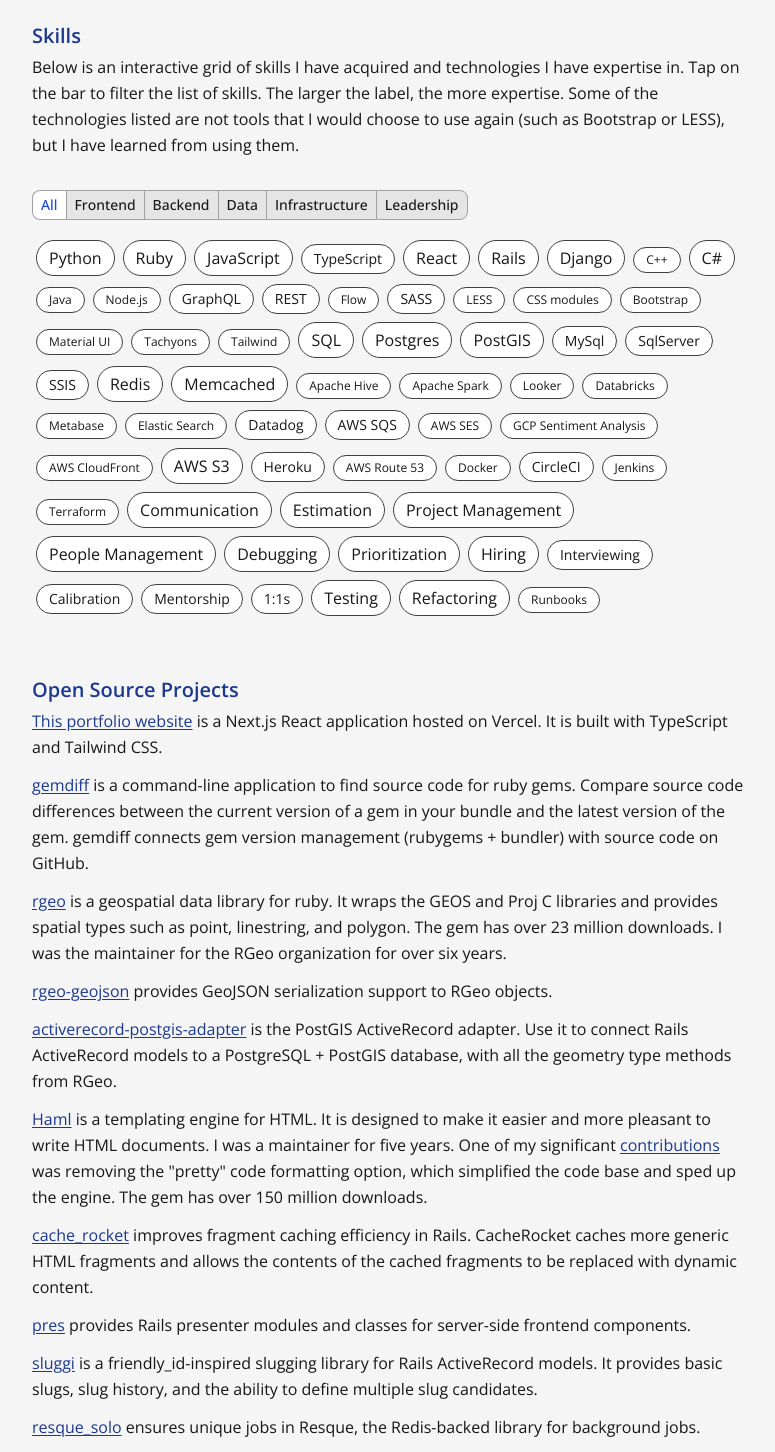
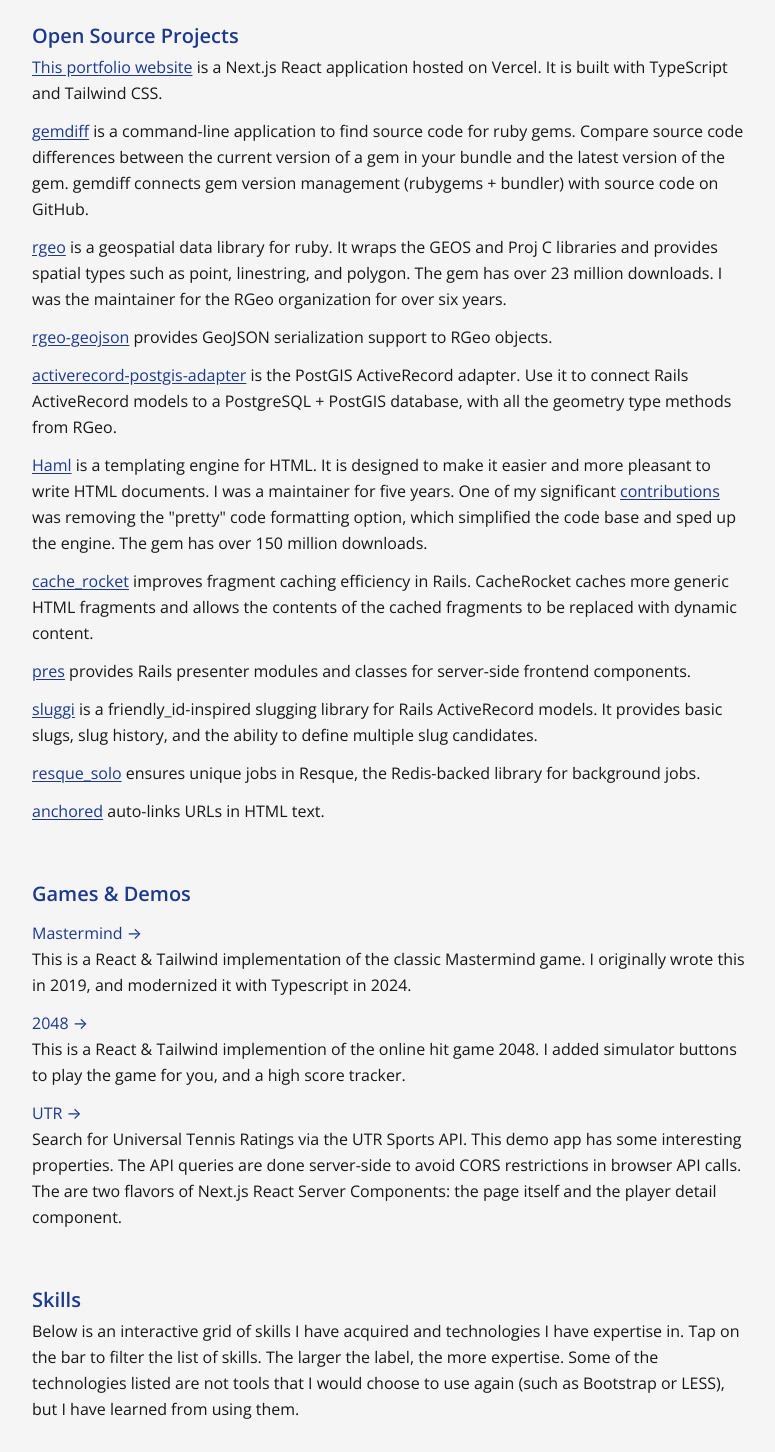
Before and after one commit to teeparham/next, a Next.js app: page / in a window 1280 px wide. Shown: the part 820-2272 px from the top of the page, without its empty margins (384-1159 px from the left). Built offline with nearby package versions, Linux system fonts and the light colour scheme.

Commit message:
Extract home section components, re-order

```diff
--- a/app/page.tsx
+++ b/app/page.tsx
@@ -52,12 +52,6 @@
           </a>
         </li>
         <li className="mb-2">
-          <a href="#skills" className="group">
-            SKILLS&nbsp;
-            <Arrow />
-          </a>
-        </li>
-        <li className="mb-2">
           <a href="#oss" className="group">
             OPEN SOURCE&nbsp;
             <Arrow />
@@ -69,6 +63,12 @@
             <Arrow />
           </a>
         </li>
+        <li className="mb-2">
+          <a href="#skills" className="group">
+            SKILLS&nbsp;
+            <Arrow />
+          </a>
+        </li>
         <li>
           <a href="#presentations" className="group">
             PRESENTATIONS&nbsp;
@@ -77,6 +77,248 @@
         </li>
       </ul>
     </nav>
+  );
+}
+
+function Experience() {
+  return (
+    <>
+      <h3 className={cx("pt-2", css.h3)} id="work">
+        Experience
+      </h3>
+      <ul>
+        <li className="mb-3">
+          I am an experienced software engineer and entrepreneur. I have founded
+          companies, worked with startups and Fortune 500 businesses, and met
+          many amazing people. I am passionate about building effective,
+          performant software systems with simple and delightful user
+          experiences.
+        </li>
+        <li className="mb-3">
+          I served as the technical lead for the Public Agencies Pillar and the
+          Organizations Admin team at{" "}
+          <LinkTo href="https://nextdoor.com/">Nextdoor</LinkTo>. The Public
+          Agencies team supported thousands of government agencies, including
+          the State of California, the Fire Department of the City of New York
+          (FDNY), and the US Census Bureau. The Organizations team supported
+          tens of millions of local business pages. I led projects like{" "}
+          <LinkTo href={urls.faves}>Neighborhood Faves</LinkTo>, which created
+          meaningful connections between neighbors and local businesses.
+        </li>
+        <li className="mb-3">
+          <LinkTo href="https://neighborland.com/">Neighborland</LinkTo> was a
+          public engagement platform designed for government agencies,
+          place-makers, and civic organizations. Our mission was to empower
+          residents to shape the development of their neighborhoods. To do this,
+          we helped improve the way civic organizations collaborated with their
+          communities. Over 3 million people participated on Neighborland, and
+          our partners&apos; projects have yielded{" "}
+          <LinkTo href={urls.billions}>billions</LinkTo> of dollars in social
+          and economic impact. Neighborland was{" "}
+          <LinkTo href={urls.acquired}>acquired</LinkTo> by Nextdoor in 2019.
+        </li>
+        <li className="mb-3">
+          I helped the venture capital firm{" "}
+          <LinkTo href="https://designerfund.com/">Designer Fund</LinkTo>{" "}
+          attract and connect the world&apos;s best designers with top
+          technology companies by modernizing their in-house events application.
+        </li>
+        <li className="mb-3">
+          I helped <LinkTo href="https://brightfunds.org/">Bright Funds</LinkTo>{" "}
+          build a platform for charitable giving and volunteering. I advised the
+          CTO on foundational architecture, code quality, and testing. I built
+          partner integration systems for clients such as Cisco and VMWare.
+        </li>
+        <li className="mb-3">
+          I created and led development of SockInfo, an ERP system for{" "}
+          <LinkTo href="https://www.nesterhosiery.com/">Nester Hosiery</LinkTo>{" "}
+          so they could make the world&apos;s best merino wool socks more
+          efficiently. Our team helped the company manage manufacturing of over
+          5000 items and grow 20% annually for over 8 years. You can buy some
+          socks from their{" "}
+          <LinkTo href="https://www.farmtofeet.com/">Farm to Feet</LinkTo>{" "}
+          brand.
+        </li>
+      </ul>
+    </>
+  );
+}
+
+function OpenSource() {
+  return (
+    <>
+      <h3 className={cx("pt-2", css.h3)} id="oss">
+        Open Source Projects
+      </h3>
+      <ul>
+        <li className="mb-3">
+          <LinkTo href="https://github.com/teeparham/next">
+            This portfolio website
+          </LinkTo>{" "}
+          is a Next.js React application hosted on Vercel. It is built with
+          TypeScript and Tailwind CSS.
+        </li>
+        <li className="mb-3">
+          <LinkTo href="https://github.com/teeparham/gemdiff">gemdiff</LinkTo>{" "}
+          is a command-line application to find source code for ruby gems.
+          Compare source code differences between the current version of a gem
+          in your bundle and the latest version of the gem. gemdiff connects gem
+          version management (rubygems + bundler) with source code on GitHub.
+        </li>
+        <li className="mb-3">
+          <LinkTo href="https://github.com/rgeo/rgeo">rgeo</LinkTo> is a
+          geospatial data library for ruby. It wraps the GEOS and Proj C
+          libraries and provides spatial types such as point, linestring, and
+          polygon. The gem has over 23 million downloads. I was the maintainer
+          for the RGeo organization for over six years.
+        </li>
+        <li className="mb-3">
+          <LinkTo href="https://github.com/rgeo/rgeo-geojson">
+            rgeo-geojson
+          </LinkTo>{" "}
+          provides GeoJSON serialization support to RGeo objects.
+        </li>
+        <li className="mb-3">
+          <LinkTo href="https://github.com/rgeo/activerecord-postgis-adapter">
+            activerecord-postgis-adapter
+          </LinkTo>{" "}
+          is the PostGIS ActiveRecord adapter. Use it to connect Rails
+          ActiveRecord models to a PostgreSQL + PostGIS database, with all the
+          geometry type methods from RGeo.
+        </li>
+        <li className="mb-3">
+          <LinkTo href="https://github.com/haml/haml">Haml</LinkTo> is a
+          templating engine for HTML. It is designed to make it easier and more
+          pleasant to write HTML documents. I was a maintainer for five years.
+          One of my significant{" "}
+          <LinkTo href="https://github.com/haml/haml/pull/894">
+            contributions
+          </LinkTo>{" "}
+          was removing the &quot;pretty&quot; code formatting option, which
+          simplified the code base and sped up the engine. The gem has over 150
+          million downloads.
+        </li>
+        <li className="mb-3">
+          <LinkTo href="https://github.com/neighborland/cache_rocket">
+            cache_rocket
+          </LinkTo>{" "}
+          improves fragment caching efficiency in Rails. CacheRocket caches more
+          generic HTML fragments and allows the contents of the cached fragments
+          to be replaced with dynamic content.
+        </li>
+        <li className="mb-3">
+          <LinkTo href="https://github.com/neighborland/pres">pres</LinkTo>{" "}
+          provides Rails presenter modules and classes for server-side frontend
+          components.
+        </li>
+        <li className="mb-3">
+          <LinkTo href="https://github.com/neighborland/sluggi">sluggi</LinkTo>{" "}
+          is a friendly_id-inspired slugging library for Rails ActiveRecord
+          models. It provides basic slugs, slug history, and the ability to
+          define multiple slug candidates.
+        </li>
+        <li className="mb-3">
+          <LinkTo href="https://github.com/neighborland/resque_solo">
+            resque_solo
+          </LinkTo>{" "}
+          ensures unique jobs in Resque, the Redis-backed library for background
+          jobs.
+        </li>
+        <li className="mb-3">
+          <LinkTo href="https://github.com/neighborland/anchored">
+            anchored
+          </LinkTo>{" "}
+          auto-links URLs in HTML text.
+        </li>
+      </ul>
+    </>
+  );
+}
+
+function Games() {
+  return (
+    <>
+      <h3 className={cx("pt-2 mb-3", css.h3)} id="games">
+        Games & Demos
+      </h3>
+      <Link href="/mastermind" className={cx("group block", css.h2)}>
+        Mastermind&nbsp;
+        <Arrow />
+      </Link>
+      <div className="mb-3">
+        This is a React & Tailwind implementation of the classic Mastermind
+        game. I originally wrote this in 2019, and modernized it with Typescript
+        in 2024.
+      </div>
+      <Link href="/2048" className={cx("group block", css.h2)}>
+        2048&nbsp;
+        <Arrow />
+      </Link>
+      <div className="mb-3">
+        This is a React & Tailwind implemention of the online hit game 2048. I
+        added simulator buttons to play the game for you, and a high score
+        tracker.
+      </div>
+      <Link href="/utr" className={cx("group block", css.h2)}>
+        UTR&nbsp;
+        <Arrow />
+      </Link>
+      <div>
+        Search for Universal Tennis Ratings via the UTR Sports API. This demo
+        app has some interesting properties. The API queries are done
+        server-side to avoid CORS restrictions in browser API calls. The are two
+        flavors of Next.js React Server Components: the page itself and the
+        player detail component.
+      </div>
+    </>
+  );
+}
+
+function Presentations() {
+  return (
+    <>
+      <h3 className={cx("pt-2", css.h3)} id="presentations">
+        Presentations
+      </h3>
+      <ul>
+        <li className="mb-3">
+          I was a guest on Devchat.tv&apos;s{" "}
+          <LinkTo href={urls.rogues}>Ruby Rogues podcast</LinkTo> along with
+          RGeo creator Daniel Azuma. We discussed geospatial programming in
+          ruby.
+        </li>
+        <li className="mb-3">
+          I presented at Boulder Ruby about{" "}
+          <LinkTo href={urls.cacheRocket}>
+            HTML fragment caching in rails.
+          </LinkTo>
+        </li>
+        <li className="mb-3">
+          I presented at Boulder Ruby about{" "}
+          <LinkTo href="https://www.slideshare.net/teeparham/gemdiff">
+            gem dependency management.
+          </LinkTo>
+        </li>
+      </ul>
+    </>
+  );
+}
+
+function SkillsSection() {
+  return (
+    <>
+      <h3 className={cx("pt-2", css.h3)} id="skills">
+        Skills
+      </h3>
+      <p className="mb-8">
+        Below is an interactive grid of skills I have acquired and technologies
+        I have expertise in. Tap on the bar to filter the list of skills. The
+        larger the label, the more expertise. Some of the technologies listed
+        are not tools that I would choose to use again (such as Bootstrap or
+        LESS), but I have learned from using them.
+      </p>
+      <Skills />
+    </>
   );
 }
 
@@ -99,243 +341,19 @@
           </div>
           <div className="leading-relaxed lg:basis-3/4">
             <section className="mb-12">
-              <h3 className={cx("pt-2", css.h3)} id="work">
-                Experience
-              </h3>
-              <ul>
-                <li className="mb-3">
-                  I am an experienced software engineer and entrepreneur. I have
-                  founded companies, worked with startups and Fortune 500
-                  businesses, and met many amazing people. I am passionate about
-                  building effective, performant software systems with simple
-                  and delightful user experiences.
-                </li>
-                <li className="mb-3">
-                  I served as the technical lead for the Public Agencies Pillar
-                  and the Organizations Admin team at{" "}
-                  <LinkTo href="https://nextdoor.com/">Nextdoor</LinkTo>. The
-                  Public Agencies team supported thousands of government
-                  agencies, including the State of California, the Fire
-                  Department of the City of New York (FDNY), and the US Census
-                  Bureau. The Organizations team supported tens of millions of
-                  local business pages. I led projects like{" "}
-                  <LinkTo href={urls.faves}>Neighborhood Faves</LinkTo>, which
-                  created meaningful connections between neighbors and local
-                  businesses.
-                </li>
-                <li className="mb-3">
-                  <LinkTo href="https://neighborland.com/">Neighborland</LinkTo>{" "}
-                  was a public engagement platform designed for government
-                  agencies, place-makers, and civic organizations. Our mission
-                  was to empower residents to shape the development of their
-                  neighborhoods. To do this, we helped improve the way civic
-                  organizations collaborated with their communities. Over 3
-                  million people participated on Neighborland, and our
-                  partners&apos; projects have yielded{" "}
-                  <LinkTo href={urls.billions}>billions</LinkTo> of dollars in
-                  social and economic impact. Neighborland was{" "}
-                  <LinkTo href={urls.acquired}>acquired</LinkTo> by Nextdoor in
-                  2019.
-                </li>
-                <li className="mb-3">
-                  I helped the venture capital firm{" "}
-                  <LinkTo href="https://designerfund.com/">
-                    Designer Fund
-                  </LinkTo>{" "}
-                  attract and connect the world&apos;s best designers with top
-                  technology companies by modernizing their in-house events
-                  application.
-                </li>
-                <li className="mb-3">
-                  I helped{" "}
-                  <LinkTo href="https://brightfunds.org/">Bright Funds</LinkTo>{" "}
-                  build a platform for charitable giving and volunteering. I
-                  advised the CTO on foundational architecture, code quality,
-                  and testing. I built partner integration systems for clients
-                  such as Cisco and VMWare.
-                </li>
-                <li className="mb-3">
-                  I created and led development of SockInfo, an ERP system for{" "}
-                  <LinkTo href="https://www.nesterhosiery.com/">
-                    Nester Hosiery
-                  </LinkTo>{" "}
-                  so they could make the world&apos;s best merino wool socks
-                  more efficiently. Our team helped the company manage
-                  manufacturing of over 5000 items and grow 20% annually for
-                  over 8 years. You can buy some socks from their{" "}
-                  <LinkTo href="https://www.farmtofeet.com/">
-                    Farm to Feet
-                  </LinkTo>{" "}
-                  brand.
-                </li>
-              </ul>
+              <Experience />
+            </section>
+            <section className="mb-12">
+              <OpenSource />
+            </section>
+            <section className="mb-12">
+              <Games />
             </section>
             <section className="mb-12 min-h-60">
-              <h3 className={cx("pt-2", css.h3)} id="skills">
-                Skills
-              </h3>
-              <p className="mb-8">
-                Below is an interactive grid of skills I have acquired and
-                technologies I have expertise in. Tap on the bar to filter the
-                list of skills. The larger the label, the more expertise. Some
-                of the technologies listed are not tools that I would choose to
-                use again (such as Bootstrap or LESS), but I have learned from
-                using them.
-              </p>
-              <Skills />
+              <SkillsSection />
             </section>
             <section className="mb-12">
-              <h3 className={cx("pt-2", css.h3)} id="oss">
-                Open Source Projects
-              </h3>
-              <ul>
-                <li className="mb-3">
-                  <LinkTo href="https://github.com/teeparham/next">
-                    This portfolio website
-                  </LinkTo>{" "}
-                  is a Next.js React application hosted on Vercel. It is built
-                  with TypeScript and Tailwind CSS.
-                </li>
-                <li className="mb-3">
-                  <LinkTo href="https://github.com/teeparham/gemdiff">
-                    gemdiff
-                  </LinkTo>{" "}
-                  is a command-line application to find source code for ruby
-                  gems. Compare source code differences between the current
-                  version of a gem in your bundle and the latest version of the
-                  gem. gemdiff connects gem version management (rubygems +
-                  bundler) with source code on GitHub.
-                </li>
-                <li className="mb-3">
-                  <LinkTo href="https://github.com/rgeo/rgeo">rgeo</LinkTo> is a
-                  geospatial data library for ruby. It wraps the GEOS and Proj C
-                  libraries and provides spatial types such as point,
-                  linestring, and polygon. The gem has over 23 million
-                  downloads. I was the maintainer for the RGeo organization for
-                  over six years.
-                </li>
-                <li className="mb-3">
-                  <LinkTo href="https://github.com/rgeo/rgeo-geojson">
-                    rgeo-geojson
-                  </LinkTo>{" "}
-                  provides GeoJSON serialization support to RGeo objects.
-                </li>
-                <li className="mb-3">
-                  <LinkTo href="https://github.com/rgeo/activerecord-postgis-adapter">
-                    activerecord-postgis-adapter
-                  </LinkTo>{" "}
-                  is the PostGIS ActiveRecord adapter. Use it to connect Rails
-                  ActiveRecord models to a PostgreSQL + PostGIS database, with
-                  all the geometry type methods from RGeo.
-                </li>
-                <li className="mb-3">
-                  <LinkTo href="https://github.com/haml/haml">Haml</LinkTo> is a
-                  templating engine for HTML. It is designed to make it easier
-                  and more pleasant to write HTML documents. I was a maintainer
-                  for five years. One of my significant{" "}
-                  <LinkTo href="https://github.com/haml/haml/pull/894">
-                    contributions
-                  </LinkTo>{" "}
-                  was removing the &quot;pretty&quot; code formatting option,
-                  which simplified the code base and sped up the engine. The gem
-                  has over 150 million downloads.
-                </li>
-                <li className="mb-3">
-                  <LinkTo href="https://github.com/neighborland/cache_rocket">
-                    cache_rocket
-                  </LinkTo>{" "}
-                  improves fragment caching efficiency in Rails. CacheRocket
-                  caches more generic HTML fragments and allows the contents of
-                  the cached fragments to be replaced with dynamic content.
-                </li>
-                <li className="mb-3">
-                  <LinkTo href="https://github.com/neighborland/pres">
-                    pres
-                  </LinkTo>{" "}
-                  provides Rails presenter modules and classes for server-side
-                  frontend components.
-                </li>
-                <li className="mb-3">
-                  <LinkTo href="https://github.com/neighborland/sluggi">
-                    sluggi
-                  </LinkTo>{" "}
-                  is a friendly_id-inspired slugging library for Rails
-                  ActiveRecord models. It provides basic slugs, slug history,
-                  and the ability to define multiple slug candidates.
-                </li>
-                <li className="mb-3">
-                  <LinkTo href="https://github.com/neighborland/resque_solo">
-                    resque_solo
-                  </LinkTo>{" "}
-                  ensures unique jobs in Resque, the Redis-backed library for
-                  background jobs.
-                </li>
-                <li className="mb-3">
-                  <LinkTo href="https://github.com/neighborland/anchored">
-                    anchored
-                  </LinkTo>{" "}
-                  auto-links URLs in HTML text.
-                </li>
-              </ul>
-            </section>
-            <section className="mb-12">
-              <h3 className={cx("pt-2 mb-3", css.h3)} id="games">
-                Games & Demos
-              </h3>
-              <Link href="/mastermind" className={cx("group block", css.h2)}>
-                Mastermind&nbsp;
-                <Arrow />
-              </Link>
-              <div className="mb-3">
-                This is a React & Tailwind implementation of the classic
-                Mastermind game. I originally wrote this in 2019, and modernized
-                it with Typescript in 2024.
-              </div>
-              <Link href="/2048" className={cx("group block", css.h2)}>
-                2048&nbsp;
-                <Arrow />
-              </Link>
-              <div className="mb-3">
-                This is a React & Tailwind implemention of the online hit game
-                2048. I added simulator buttons to play the game for you, and a
-                high score tracker.
-              </div>
-              <Link href="/utr" className={cx("group block", css.h2)}>
-                UTR&nbsp;
-                <Arrow />
-              </Link>
-              <div>
-                Search for Universal Tennis Ratings via the UTR Sports API. This
-                demo app has some interesting properties. The API queries are
-                done server-side to avoid CORS restrictions in browser API
-                calls. The are two flavors of Next.js React Server Components:
-                the page itself and the player detail component.
-              </div>
-            </section>
-            <section className="mb-12">
-              <h3 className={cx("pt-2", css.h3)} id="presentations">
-                Presentations
-              </h3>
-              <ul>
-                <li className="mb-3">
-                  I was a guest on Devchat.tv&apos;s{" "}
-                  <LinkTo href={urls.rogues}>Ruby Rogues podcast</LinkTo> along
-                  with RGeo creator Daniel Azuma. We discussed geospatial
-                  programming in ruby.
-                </li>
-                <li className="mb-3">
-                  I presented at Boulder Ruby about{" "}
-                  <LinkTo href={urls.cacheRocket}>
-                    HTML fragment caching in rails.
-                  </LinkTo>
-                </li>
-                <li className="mb-3">
-                  I presented at Boulder Ruby about{" "}
-                  <LinkTo href="https://www.slideshare.net/teeparham/gemdiff">
-                    gem dependency management.
-                  </LinkTo>
-                </li>
-              </ul>
+              <Presentations />
             </section>
             <section className="my-12 lg:hidden">
               <hr className="mb-6 border-gray-800 dark:border-gray-200" />
```
